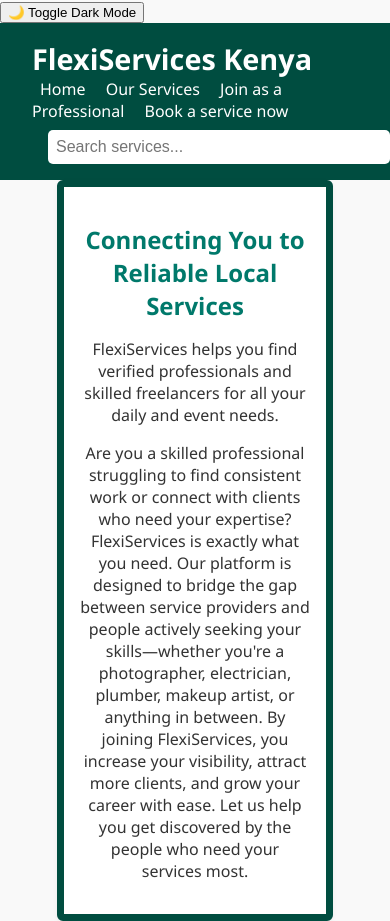
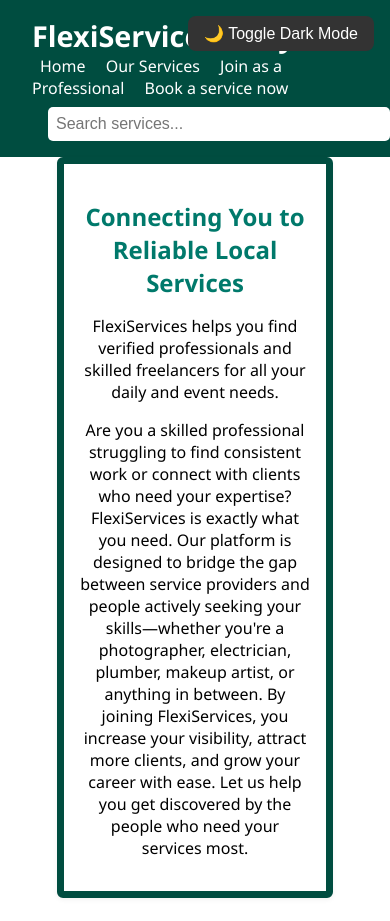
Before and after one commit to amosmaritim/Flexi-Services-Kenya, a plain HTML site: page index.html in a window 390 px wide. Shown: the top 921 px of the page. Drawn offline with Linux system fonts and the light colour scheme; a script that the page names is missing.

Commit message:
Update styles.css

```diff
--- a/styles.css
+++ b/styles.css
@@ -142,6 +142,38 @@ footer {
     grid-template-columns: 1fr;
   }
 
+  /* Default Light Mode Styles */
+body {
+  background-color: #ffffff;
+  color: #000000;
+  transition: all 0.3s ease;
+}
+
+.dark-mode {
+  background-color: #121212;
+  color: #f5f5f5;
+}
+
+#darkModeToggle {
+  position: fixed;
+  top: 1rem;
+  right: 1rem;
+  padding: 0.5rem 1rem;
+  border: none;
+  border-radius: 8px;
+  cursor: pointer;
+  background-color: #333;
+  color: white;
+  font-size: 1rem;
+  z-index: 1000;
+}
+
+.dark-mode #darkModeToggle {
+  background-color: #eee;
+  color: #000;
+}
+
+
 
 
 }
```
